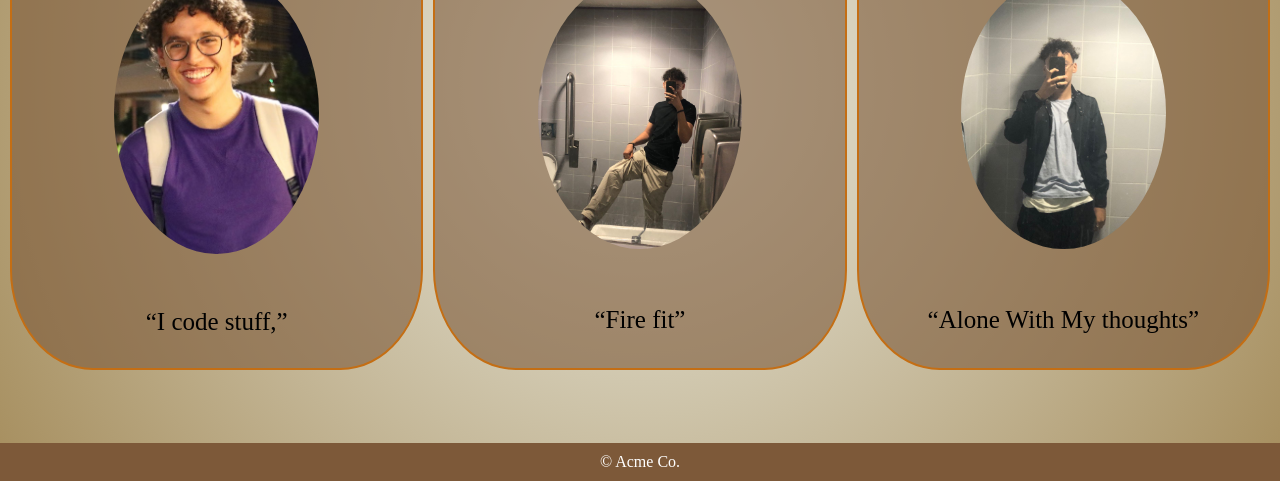
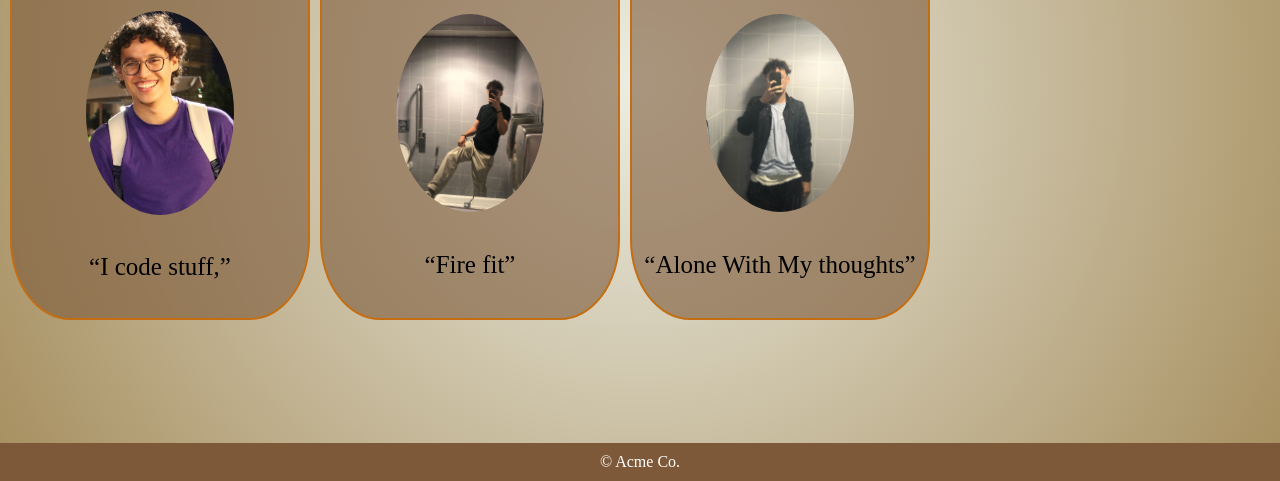
Before and after one commit to skinnyleg/Dashboard_prototype, a plain HTML site: page learning/card project/index.html in a window 1280 px wide. Shown: the part 319-800 px from the top of the page. Drawn offline with Linux system fonts and the light colour scheme.

Commit message:
working on media screens

```diff
--- a/learning/card project/index.html
+++ b/learning/card project/index.html
@@ -8,6 +8,7 @@
     <title>Document</title>
 </head>
 <body>
+    <div class="container">
         <header>
             Our Staff
         </header>
@@ -16,6 +17,7 @@
             <a href="#Fit">Fit</a>
             <a href="#Alone">Alone</a>
         </nav>
+    </div>
     <main>
         <div id="Me">
             <img src="img/image1.jpeg" width="417" height="575"/>
--- a/learning/card project/styles.css
+++ b/learning/card project/styles.css
@@ -6,6 +6,8 @@
     margin: 0;
     box-sizing: border-box;
 }
+
+html { scroll-behavior: smooth;}
 
 body {
     min-height: 100vh;
@@ -16,15 +18,21 @@ body {
 }
 
 header ,main , footer {
-    display: grid;
-    place-content: center;
+    display: flex;
+    flex-direction: column;
+    align-items: center;
+}
+
+.container {
+    position: sticky;
+    top : 0;
 }
 
 header {
     padding: 10px;
     background-color: #7d5939;
-    position: sticky;
-    top: 0;
+    /* position: sticky;
+    top: 0; */
     color: white;
     font-size: 50px;
     font-weight: bold;
@@ -35,6 +43,8 @@ nav {
     background-color:  #eae3c1;
     text-align: center;
     padding: 10px;
+    /* position: sticky;
+    top: 0; */
 }
 
 nav a:visited {
@@ -49,7 +59,8 @@ nav a {
 
 main {
     flex-grow: 1;
-    grid-template-columns: 1fr 1fr 1fr;
+    /* grid-template-columns: 1fr; */
+    /* place-items: center; */
     gap: 10px;
     padding: 10px;
 }
@@ -58,11 +69,13 @@ main div {
     display: flex;
     background-color: #7d593998;
     flex-direction: column;
-    justify-content: space-around;
+    justify-content: space-evenly;
     align-items: center;
     border: 2px solid #c46e14;
     border-radius: 20%;
-    min-height: 500px;
+    height: 400px;
+    width: 300px;
+    scroll-margin-top: 8rem;
 }
 
 .hobbies {
@@ -92,3 +105,51 @@ footer {
     font-size: bold;
     bottom: 0;
 }
+
+
+
+/* || SMALL */
+@media screen and (min-width: 576px) {
+    /* main {
+        width: 100%;
+        flex-flow: row wrap;
+        justify-items: center;
+        align-items: center;
+    } */
+}
+
+/* || MEDIUM */
+@media screen and (min-width: 768px) {
+    main {
+        flex-flow: row wrap;
+        justify-items: space-evenly;
+        align-items: center;
+        min-width:350px;
+        min-height: 400px;
+    }
+  }
+
+  /* || LARGE */
+  /* @media screen and (min-width: 992px) {
+    main {
+        width: 100%;
+        flex-flow: row nowrap;
+        justify-items: center;
+        align-items: center;
+    }
+  } */
+
+  /* || XL  */
+  /* @media screen and (min-width: 1200px) {
+    main {
+        width: 100%;
+        flex-flow: row nowrap;
+        justify-items: center;
+        align-items: center;
+    }
+  } */
+
+  /* || MOBILE DEVICE LANDSCAPE  */
+  /* @media screen and (max-height: 425px) and (min-aspect-ratio: 7/4) {
+
+  } */
```
Lines whose indentation alone changed are shown as unchanged.
